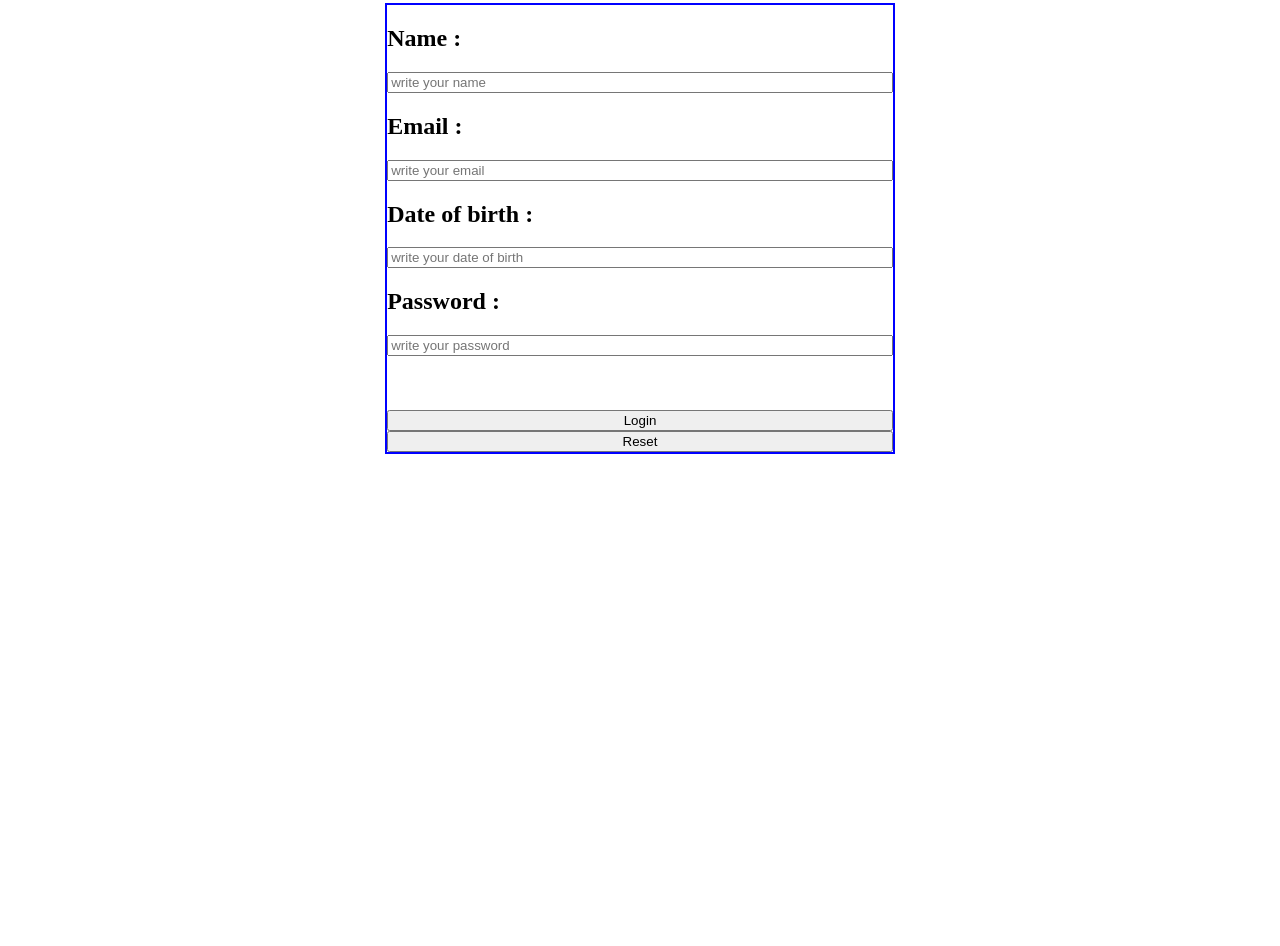
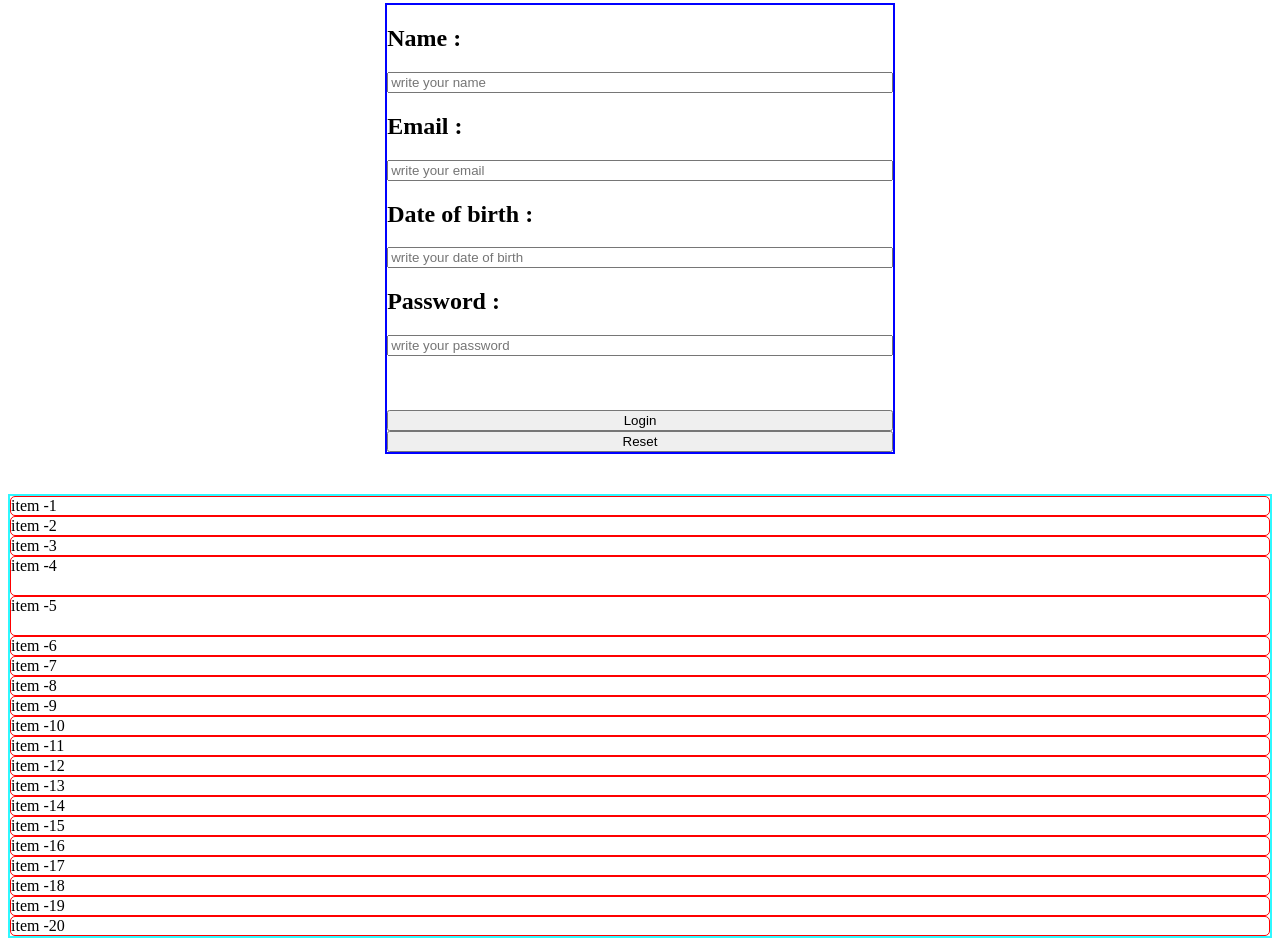
Before and after one commit to ahassh1/css-practice, a plain HTML site: page index.html in a window 1280 px wide. Shown: the part 405-1351 px from the top of the page. Before the commit the page ends 907 px from the top, so only its background shows below. Drawn offline with Linux system fonts and the light colour scheme.

Commit message:
grid template design

```diff
--- a/index.html
+++ b/index.html
@@ -56,6 +56,19 @@
     justify-content: center;
     align-items: center;
 
+  }
+  .item_container{
+    border: 2px solid rgb(47, 248, 255);
+   display: grid;
+   /* grid-template-columns: 200px 200px 500px 200px 200px; */
+   /* grid-template-columns: repeat(2, 400px) 100px 300px; */
+   /* grid-template-columns: repeat(5, 2fr)1fr; */
+   /* grid-template-columns: repeat(4, 1fr) 3fr;*/
+   grid-template-rows: repeat(3, 1fr) 2fr 2fr;
+}
+  .items{
+    border: 1px solid red;
+    border-radius: 5px;
   }
 
 
@@ -127,6 +140,29 @@
     </form>
 </div>
 
+<div class="item_container">
+    <div class="items">item -1</div>
+    <div class="items">item -2</div>
+    <div class="items">item -3</div>
+    <div class="items">item -4</div>
+    <div class="items">item -5</div>
+    <div class="items">item -6</div>
+    <div class="items">item -7</div>
+    <div class="items">item -8</div>
+    <div class="items">item -9</div>
+    <div class="items">item -10</div>
+    <div class="items">item -11</div>
+    <div class="items">item -12</div>
+    <div class="items">item -13</div>
+    <div class="items">item -14</div>
+    <div class="items">item -15</div>
+    <div class="items">item -16</div>
+    <div class="items">item -17</div>
+    <div class="items">item -18</div>
+    <div class="items">item -19</div>
+    <div class="items">item -20</div>
+</div>
+
 
 </body>
 </html>
```
